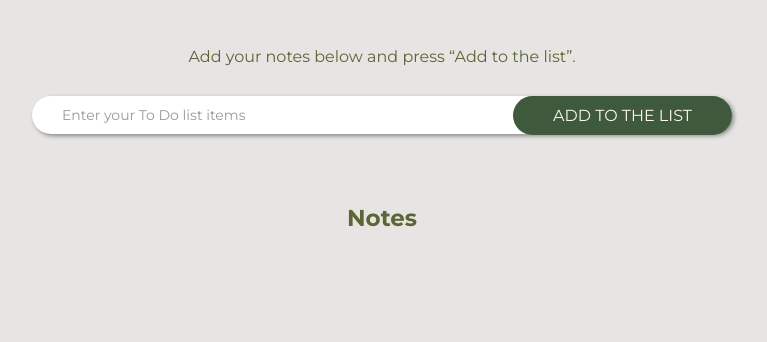
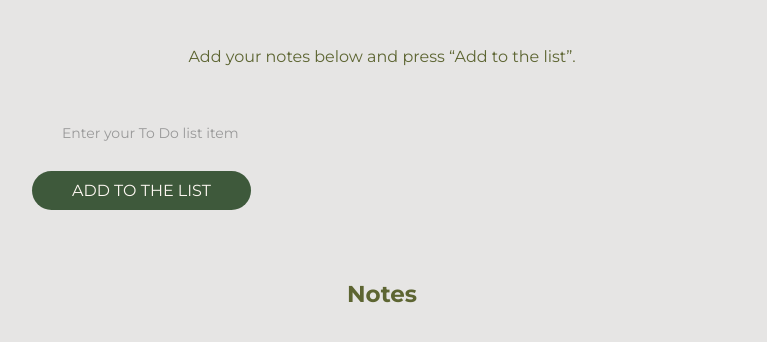
Before and after one commit to lienekl/challenge-7-bc26, a website: page public/index.html in a window 1280 px wide. Shown: the part 80-422 px from the top of the page, without its empty margins (258-1025 px from the left). Drawn offline with Linux system fonts and the light colour scheme.

Commit message:
working on  code

```diff
--- a/public/index.html
+++ b/public/index.html
@@ -22,10 +22,10 @@
 
             <p>Add your notes below and press “Add to the list”.
             </p>
-            <div class="input">
-                <input type="text" id="inputlist" name="name" placeholder="Enter your To Do list items" /><br>
+            <form id="input-form">
+                <input type="text" id="input" name="name" placeholder="Enter your To Do list items" /><br>
                 <button type="submit" id="button" value="Add to To Do List">ADD TO THE LIST</button>
-            </div>
+            </form>
             <div id="list-container">
                 <h2>Notes</h2>
 
--- a/public/script.js
+++ b/public/script.js
@@ -0,0 +1,6 @@
+document.addEventListener("DOMContentLoaded", () => {
+  const noteList = document.getElementById("note-list");
+  const inputForm = document.getElementById("input-form");
+  const input = document.getElementById("input");
+
+});
```
